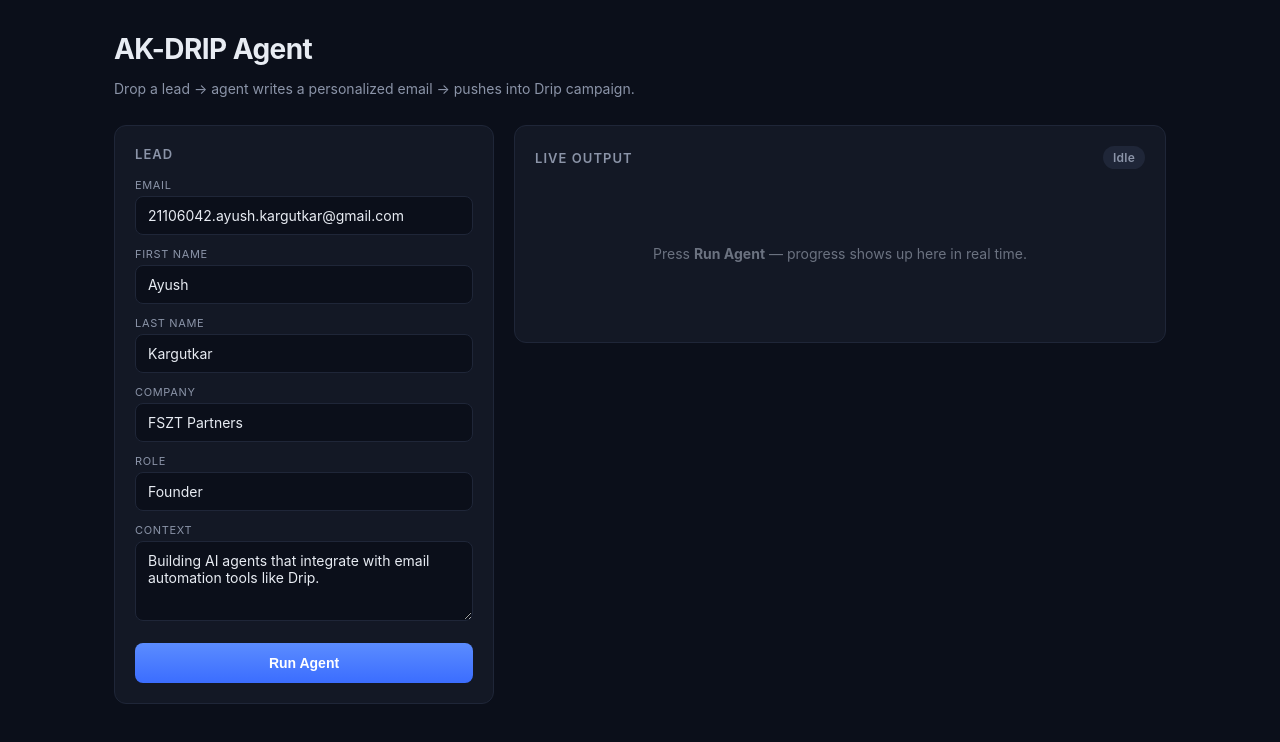
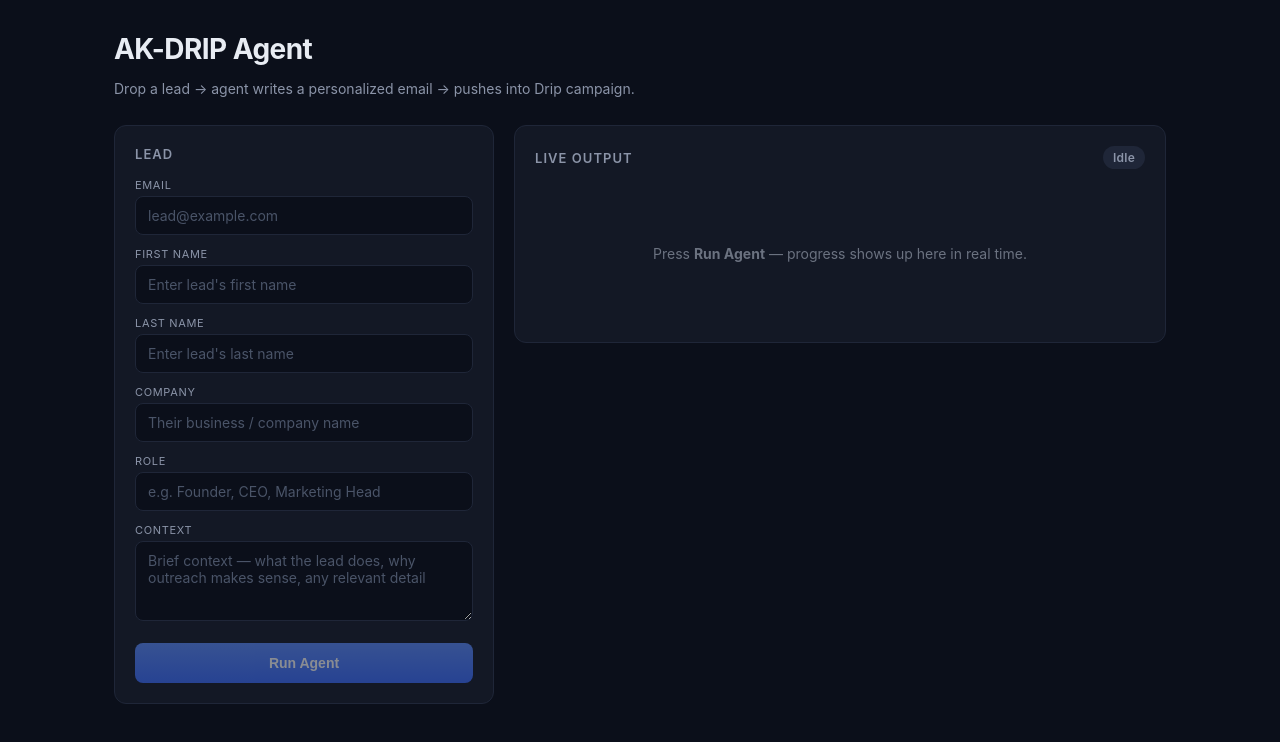
Before and after one commit to A-k-666/DRIP-TEST, a Next.js app: page / in a window 1280 px wide. Shown: the top 742 px of the page. Built offline with nearby package versions, Linux system fonts and the light colour scheme.

Commit message:
polish UI + drip extras

```diff
--- a/app/globals.css
+++ b/app/globals.css
@@ -78,6 +78,7 @@ input, textarea {
 
 input:focus, textarea:focus { border-color: #4f7cff; }
 input:disabled, textarea:disabled { opacity: 0.6; cursor: not-allowed; }
+input::placeholder, textarea::placeholder { color: #4a5468; }
 
 textarea { resize: vertical; min-height: 80px; }
 
--- a/app/page.tsx
+++ b/app/page.tsx
@@ -30,13 +30,22 @@ const FRIENDLY: Record<string, string> = {
 const HIDE_FROM_LOG = new Set(["ToolSearch"]);
 
 const SAMPLE = {
-  email: "21106042.ayush.kargutkar@gmail.com",
-  first_name: "Ayush",
-  last_name: "Kargutkar",
-  company: "FSZT Partners",
-  role: "Founder",
+  email: "",
+  first_name: "",
+  last_name: "",
+  company: "",
+  role: "",
+  context: "",
+};
+
+const PLACEHOLDERS: Record<keyof typeof SAMPLE, string> = {
+  email: "lead@example.com",
+  first_name: "Enter lead's first name",
+  last_name: "Enter lead's last name",
+  company: "Their business / company name",
+  role: "e.g. Founder, CEO, Marketing Head",
   context:
-    "Building AI agents that integrate with email automation tools like Drip.",
+    "Brief context — what the lead does, why outreach makes sense, any relevant detail",
 };
 
 export default function Home() {
@@ -157,36 +166,42 @@ export default function Home() {
           <input
             value={lead.email}
             onChange={(e) => set("email", e.target.value)}
+            placeholder={PLACEHOLDERS.email}
             disabled={running}
           />
           <label>First name</label>
           <input
             value={lead.first_name}
             onChange={(e) => set("first_name", e.target.value)}
+            placeholder={PLACEHOLDERS.first_name}
             disabled={running}
           />
           <label>Last name</label>
           <input
             value={lead.last_name}
             onChange={(e) => set("last_name", e.target.value)}
+            placeholder={PLACEHOLDERS.last_name}
             disabled={running}
           />
           <label>Company</label>
           <input
             value={lead.company}
             onChange={(e) => set("company", e.target.value)}
+            placeholder={PLACEHOLDERS.company}
             disabled={running}
           />
           <label>Role</label>
           <input
             value={lead.role}
             onChange={(e) => set("role", e.target.value)}
+            placeholder={PLACEHOLDERS.role}
             disabled={running}
           />
           <label>Context</label>
           <textarea
             value={lead.context}
             onChange={(e) => set("context", e.target.value)}
+            placeholder={PLACEHOLDERS.context}
             disabled={running}
           />
           <button onClick={run} disabled={running || !lead.email}>
```
